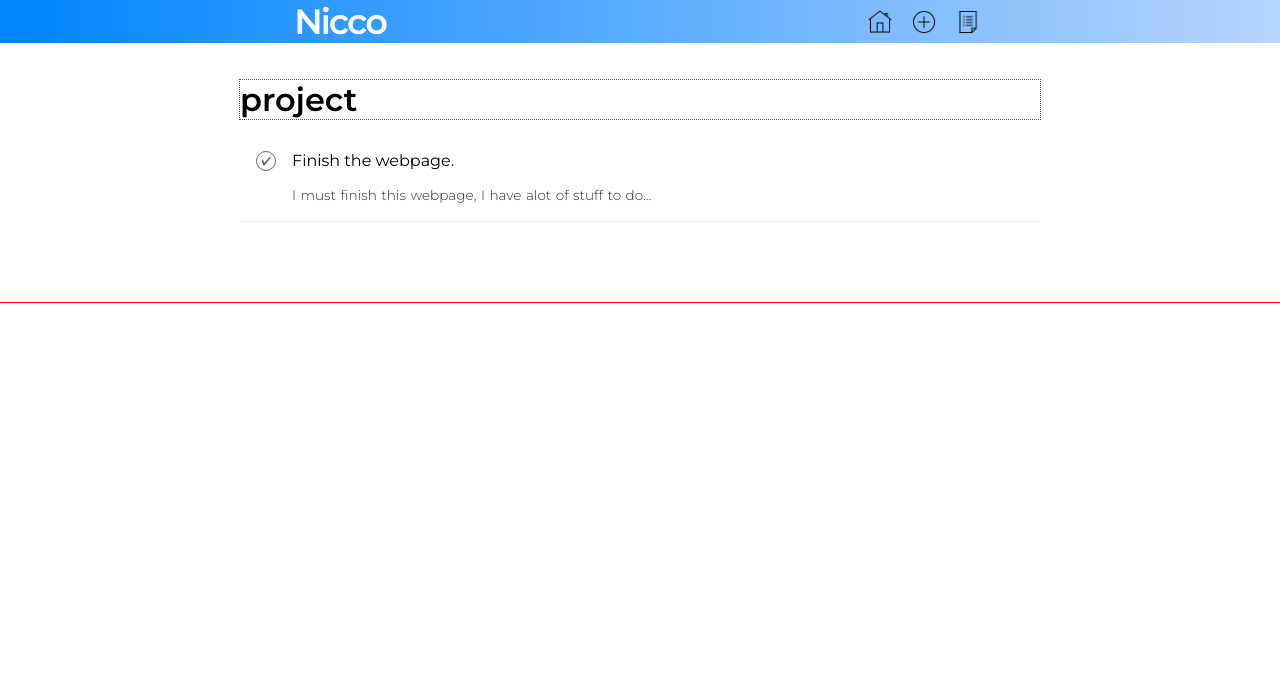
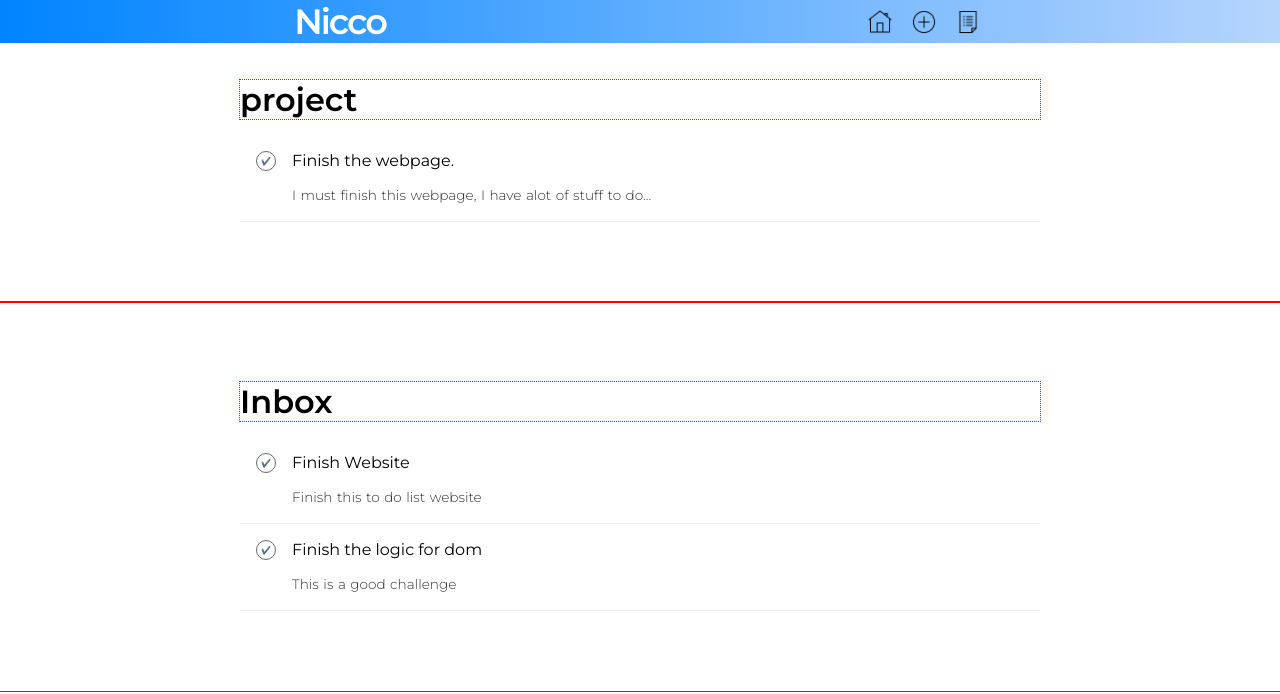
Before and after one commit to N1ccoo/To-Do-List, a website built with webpack: page dist/index.html in a window 1280 px wide. Built offline with nearby package versions, Linux system fonts and the light colour scheme.

Commit message:
+ DOM gen for project and todo objects.

```diff
--- a/src/index.js
+++ b/src/index.js
@@ -4,12 +4,19 @@ import { loadHomePage } from './page-load.js'
 import { Todo as createTodo , Project as createProject } from './todo.js';
 // (title,description,dueDate,priority)
 
+import wow from './page-load-content.js';
+
 loadHomePage()
 
 
-let test = createTodo('Finish Website','Finish this to do list website','no du date',1);
-let inbox = createProject('Inbox')
+let test = createTodo('Finish Website','Finish this to do list website','no due date',1);
+let test2 = createTodo('Finish the logic for dom','This is a good challenge','2 days',2);
+let inbox = createProject('Inbox');
+
+inbox.addTodo(test)
+inbox.addTodo(test2)
+
+let projects = [inbox]
 
 
-inbox.addTodo(test);
-console.log(inbox.getTodo()[0].getTitle())
+wow(projects[0])
--- /dev/null
+++ b/src/page-load-content.js
@@ -0,0 +1,33 @@
+import { Todo as createTodo , Project as createProject } from './todo.js';
+import create from './dom.js';
+
+function createContent (project) {
+
+    let todoArray = project.getTodo()
+
+    let projectContainer = create({ type:'div', css:['project-container']});
+    let projectHeader = create({ type:'div', css:['project-header']});
+    let h1 = create({ type:'h1', text:project.getTitle()});
+    let todoList = create({ type:'ul', css:['todo-list']});
+
+    document.body.append(projectContainer)
+        projectContainer.append(projectHeader,todoList);
+            projectHeader.append(h1);
+
+
+
+    todoArray.forEach(element => {
+        let li = create({type:'li', css:['todo-list-item']});
+        let button = create({type:'button', css:['todo-button'], text:'✔️'})
+        let todoTextContainer = create({type:'div', css:['todo-text-container']});
+        let todoTitle = create({type:'p',css:['todo-title'], text:element.getTitle()});
+        let todoText = create({type:'p', css:['todo-text'], text:element.getDescription()});
+
+        todoList.append(li);
+            li.append(button,todoTextContainer);
+                todoTextContainer.append(todoTitle,todoText);
+    });
+
+}
+
+export default createContent;
--- a/src/page-load.js
+++ b/src/page-load.js
@@ -7,13 +7,13 @@ import listImage from './assets/list.png';
 
 
 const loadHomePage = () => {
-    createNavBar()
-    createContent('Today')
-}
+    createNavBar();
+    createContent();
+
+};
 
 function createNavBar() {
     let header = create({type:'header'});
-
     let nav = create({type:'nav'});
     let logo = create({type:'div', css:['logo'], text:"Nicco"});
     let navToggle = create({type:'input', attr:{type:'checkbox', id:'nav-toggle'}, css:['nav-toggle']});
@@ -78,11 +78,6 @@ function createContent(project, todo) {
 
 
 
-
-
-
-
-
 function createTodoNav() {
     console.log('to do navbar created');
 }
--- a/src/style.css
+++ b/src/style.css
@@ -151,23 +151,24 @@ nav a {
 
 .todo-list-item {
     border-bottom: rgb(240, 237, 237) 1px solid;
-    overflow-wrap: break-word;
-    word-break: break-word;
     padding: 1rem;
-    border-radius: 2px;
     display: flex;
     gap: 1rem;
-    width: inherit;
+    margin-left: auto;
+    margin-right: auto;
 }
 
 .todo-list {
     list-style: none;
+    width: 100%;
 }
 
 .todo-title {
     font-weight: 400;
     font-size: 1rem;
     color: black;
+    overflow-wrap: break-word;
+    word-break: break-word;
 }
 
 .todo-text {
@@ -176,12 +177,16 @@ nav a {
     color: rgb(48, 47, 47);
     line-height: 1.4;
     word-spacing: 1px;
+    overflow-wrap: break-word;
+    word-break: break-word;
+
 }
 
 .todo-text-container {
     display: flex;
     flex-direction: column;
     gap: 1rem;
+
 }
 
 .todo-button {
@@ -190,9 +195,7 @@ nav a {
     border-radius: 50%;
     border: rgb(105, 104, 104) 1px solid;
     background-color: white;
-    color:red;
     font-size: 0.5rem;
-
 }
 
 .todo-button:hover {
--- a/webpack.config.js
+++ b/webpack.config.js
@@ -2,7 +2,7 @@ const path = require('path');
 const HtmlWebpackPlugin = require('html-webpack-plugin');
 
 module.exports = {
-    devtools: 'inline-source-map',
+    devtool: 'inline-source-map',
     mode: 'production',
     entry:'./src/index.js',
     output: {
```
Also changed, not shown: dist/bundle.js, src/contentDom.js (deleted).
